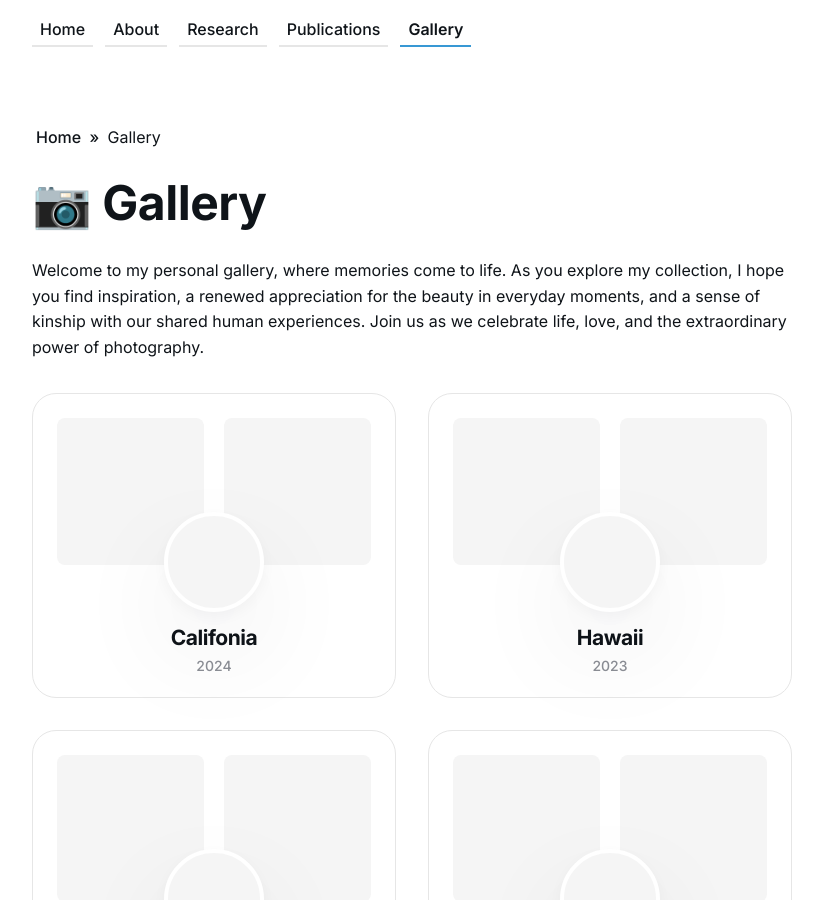
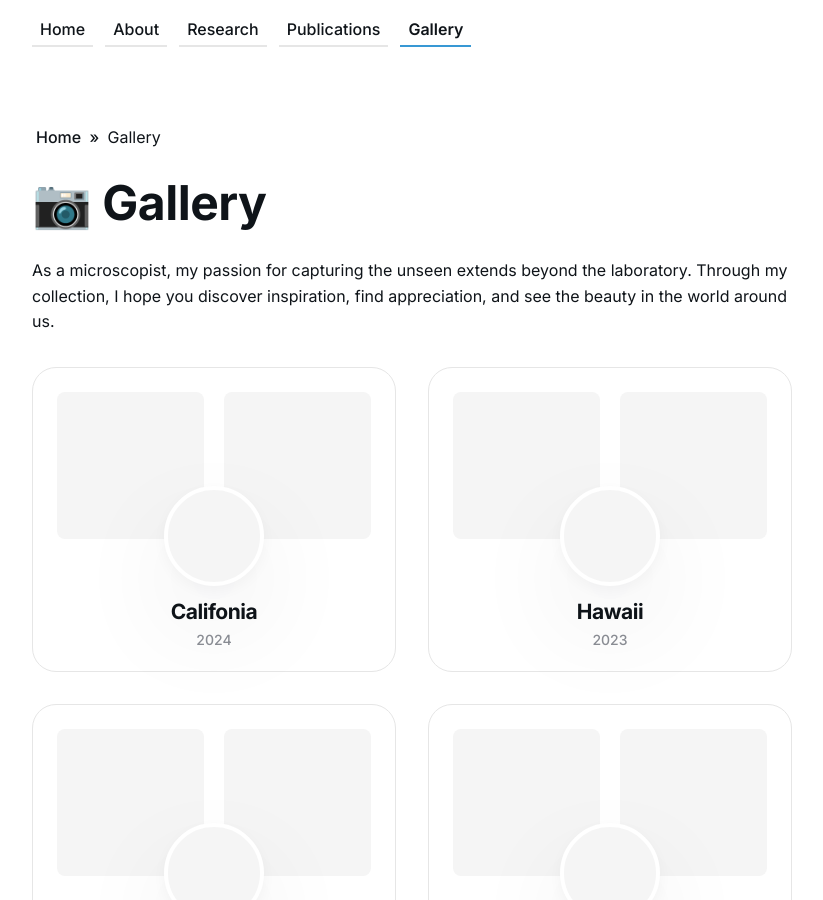
Before and after one commit to ykmiura/ykmiura.github.io, a Jekyll site: the page built from gallery/index.html, in a window 1280 px wide and 900 px high, scrolled down 339 px. Shown: the whole window, without its empty margins (228-1051 px from the left). Built offline with Jekyll 4.4.1, drawn with Linux system fonts in a browser that asks for light colours.

Commit message:
Update index.html

```diff
--- a/gallery/index.html
+++ b/gallery/index.html
@@ -1,7 +1,8 @@
 ---
 layout: default
 title: 📷 Gallery
-description: Welcome to my personal gallery, where memories come to life. As you explore my collection, I hope you find inspiration, a renewed appreciation for the beauty in everyday moments, and a sense of kinship with our shared human experiences. Join us as we celebrate life, love, and the extraordinary power of photography.
+description: As a microscopist, my passion for capturing the unseen extends beyond the laboratory. Through my collection, I hope you discover inspiration, find appreciation, and see the beauty in the world around us.
+Cameras: Nikon D700, Sigma dp3, Sigma fp.
 page_cover: '/images/104.jpg'
 ---
 
```
